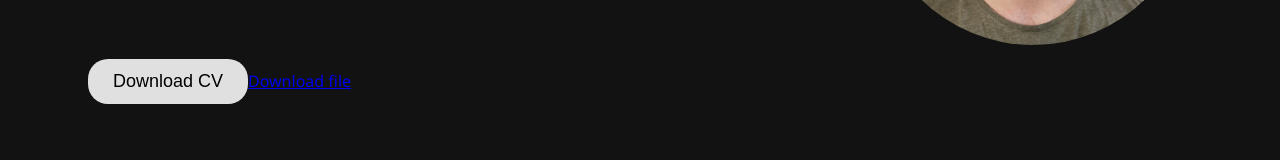
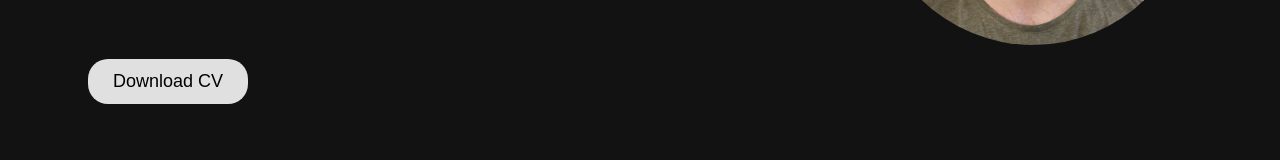
Before and after one commit to dujedusa/dujedusa.github.io, a React (Create React App) app: page / in a window 1280 px wide. Shown: the part 617-777 px from the top of the page. Built offline with nearby package versions, Linux system fonts and the light colour scheme.

Commit message:
Download cv link now working.

```diff
--- a/package.json
+++ b/package.json
@@ -38,7 +38,7 @@
     "test": "react-scripts test",
     "eject": "react-scripts eject",
     "predeploy": "npm run build",
-    "deploy": "gh-pages -b gh-pages-branch -d build"
+    "deploy": "gh-pages -d build"
   },
   "eslintConfig": {
     "extends": [
--- a/src/Home.tsx
+++ b/src/Home.tsx
@@ -48,9 +48,8 @@ const Home: FunctionComponent = () => {
                     Passionate Drummer And Ocassional Live Sound Engineer.
                   </span>
                 </p>
-                <button className="btn">Download CV</button>
-                <a href="./assets/docs/CV.pdf" download="test.pdf">
-                  Download file
+                <a href="CV.pdf" download="Duje_Duša_CV.pdf">
+                  <button className="btn">Download CV</button>
                 </a>
               </div>
             </div>
```
Also changed, not shown: 1 other file (tests, documents, lock files or other folders).
